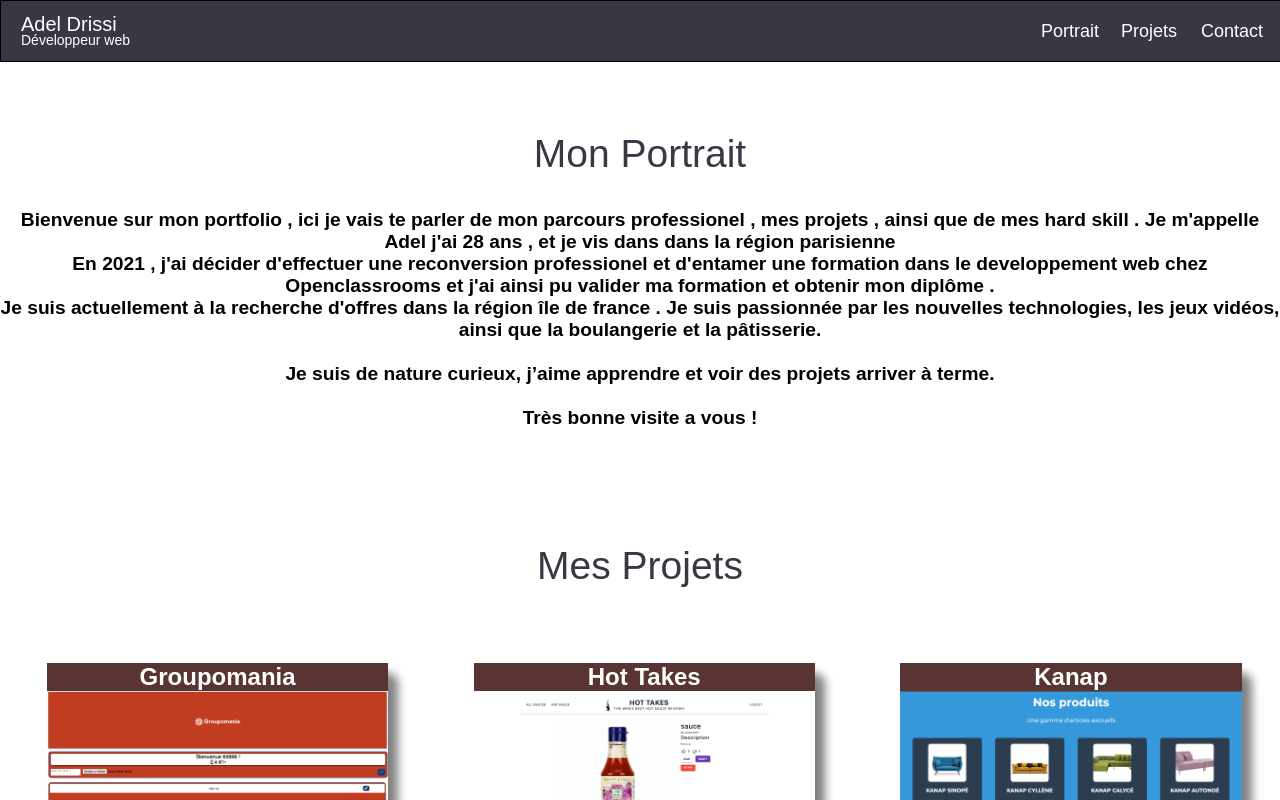
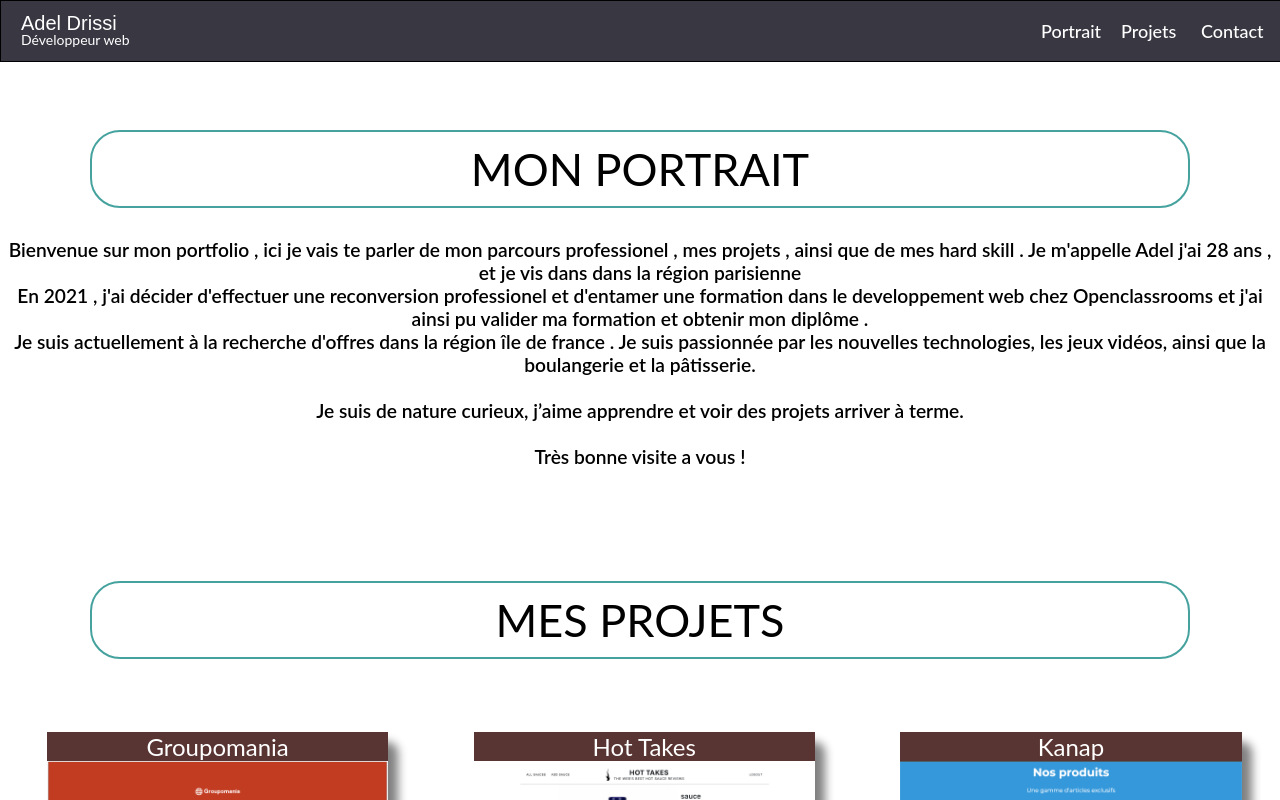
Before and after one commit to AdelDrissi/MyPortfolio, a React (Create React App) app: page / in a window 1280 px wide. Shown: the top 800 px of the page. Built offline with nearby package versions, Linux system fonts and the light colour scheme.

Commit message:
add border css to title

```diff
--- a/src/styles/index.scss
+++ b/src/styles/index.scss
@@ -6,21 +6,54 @@
 @import './Footer';
 
 body {
-  font-family: 'Raleway', sans-serif;
+  font-family: 'Raleway', 'lato', sans-serif;
   margin: 0;
 
   a {
     text-decoration: none;
     color: #fff;
   }
-  .sectionTitle {
-    font-size: 26px;
-    color: $millbrook;
-    &:hover {
-      color: $carouselBrown;
-    }
-    h2 {
-      font-weight: 400;
+
+.sectionTitle {
+  position: relative;
+  display: block;
+  border-radius: 30px;
+  font-size: 30px;
+  font-family: 'lato';
+  text-decoration: none;
+  margin: 30px 90px;
+  border: 2px solid #45a29e;
+  text-transform: uppercase;
+  overflow: hidden;
+  padding: 10px 10px;
+  transition: 1s all ease;
+}
+  .sectionTitle::before{
+  background: #45a29e;
+  content: "";
+  position: absolute;
+  top: 50%;
+  left: 50%;
+  transform: translate(-50%,-50% );
+  z-index: -1;
+  transition: all 1s ease;
+  width: 120%;
+  height: 0%;
+}
+
+
+  .sectionTitle:hover::before {
+    height: 180%;
+  }
+
+  h2 {
+    font-weight: 400;
+    margin: 0;
+
+    &:hover{
+
+      color: #fff;
+      transition-duration: 100ms;
     }
   }
 }
```
